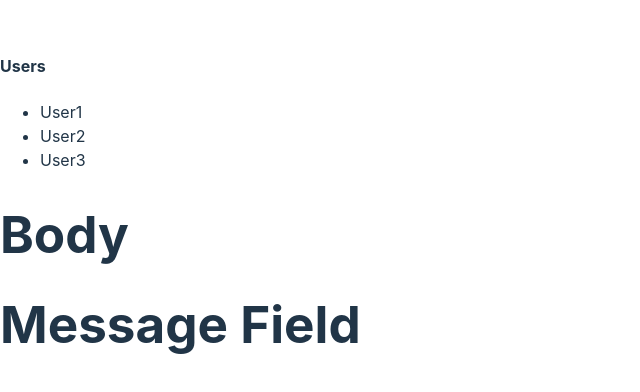
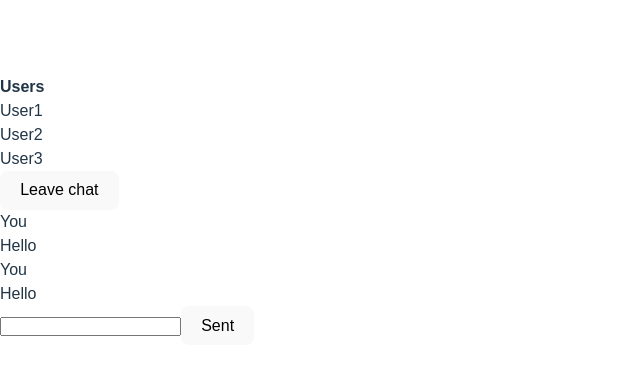
Before and after one commit to Saoa35/Simple_Chat, a React (Vite) app in the folder client/: page /chat in a window 1280 px wide. Shown: the part 190-582 px from the top of the page, without its empty margins (0-640 px from the left). Built offline with nearby package versions, Linux system fonts and the light colour scheme; no server answers; the HTML template or start-up script is replaced by a standard one.

Commit message:
created Body component

```diff
--- a/client/src/components/chat/components/body.jsx
+++ b/client/src/components/chat/components/body.jsx
@@ -1,7 +1,24 @@
 export const Body = () => {
   return (
-    <div>
-      <h1>Body</h1>
-    </div>
+    <>
+      <header className="header">
+        <button className="escape_btn">Leave chat</button>
+      </header>
+      <div className="container">
+        <div className="chats">
+          <p>You</p>
+          <div className="message-sender">
+            <p>Hello</p>
+          </div>
+        </div>
+
+        <div className="chats">
+          <p>You</p>
+          <div className="message-recipient">
+            <p>Hello</p>
+          </div>
+        </div>
+      </div>
+    </>
   );
 };
--- a/client/src/components/chat/components/messageField.jsx
+++ b/client/src/components/chat/components/messageField.jsx
@@ -1,7 +1,10 @@
 export const MessageField = () => {
   return (
-    <div>
-      <h1>Message Field</h1>
+    <div className="message-field">
+      <form>
+        <input type="text" className="user-message" />
+        <button>Sent</button>
+      </form>
     </div>
   );
 };
--- a/client/src/index.css
+++ b/client/src/index.css
@@ -1,3 +1,10 @@
+* {
+  box-sizing: border-box;
+  margin: 0;
+  padding: 0;
+  font-family: "Poppins", sans-serif;
+}
+
 :root {
   font-family: Inter, system-ui, Avenir, Helvetica, Arial, sans-serif;
   line-height: 1.5;
@@ -12,6 +19,10 @@
   -webkit-font-smoothing: antialiased;
   -moz-osx-font-smoothing: grayscale;
   -webkit-text-size-adjust: 100%;
+}
+
+#root {
+  width: 100%;
 }
 
 a {
```
